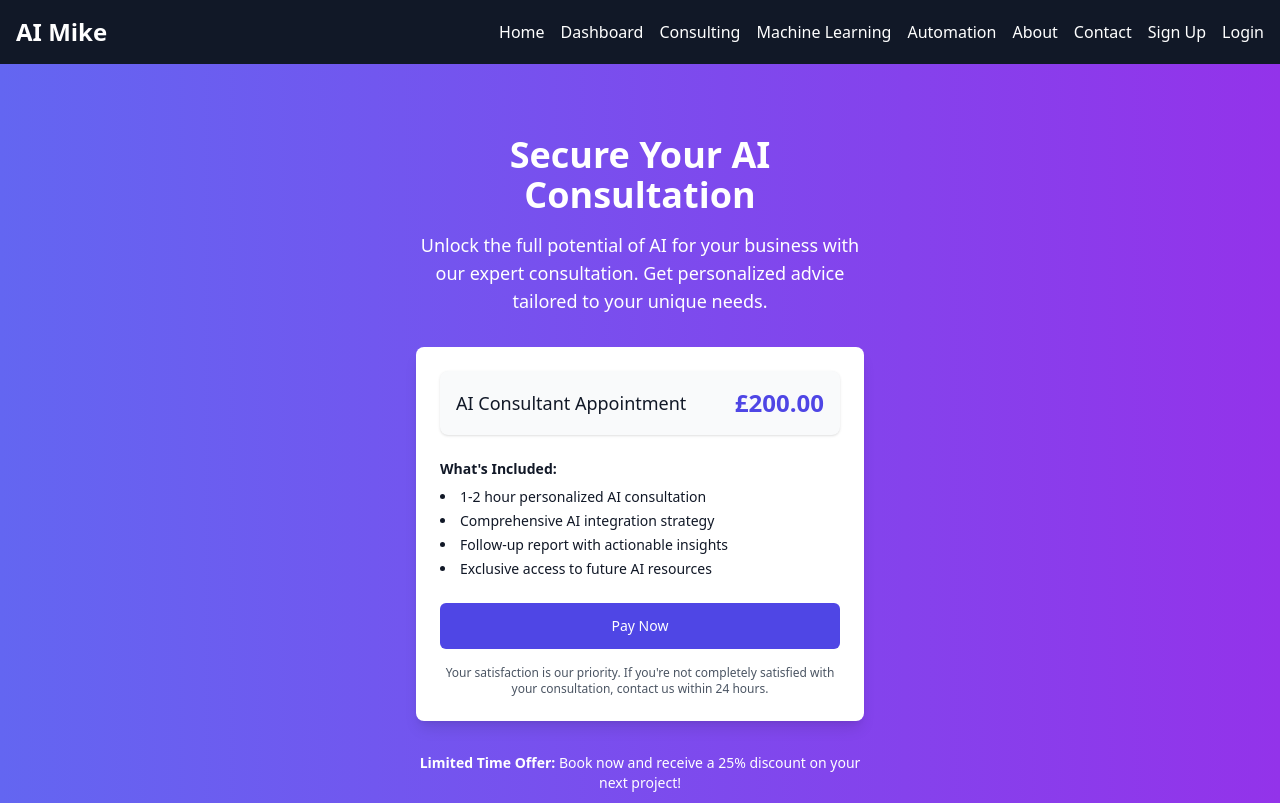
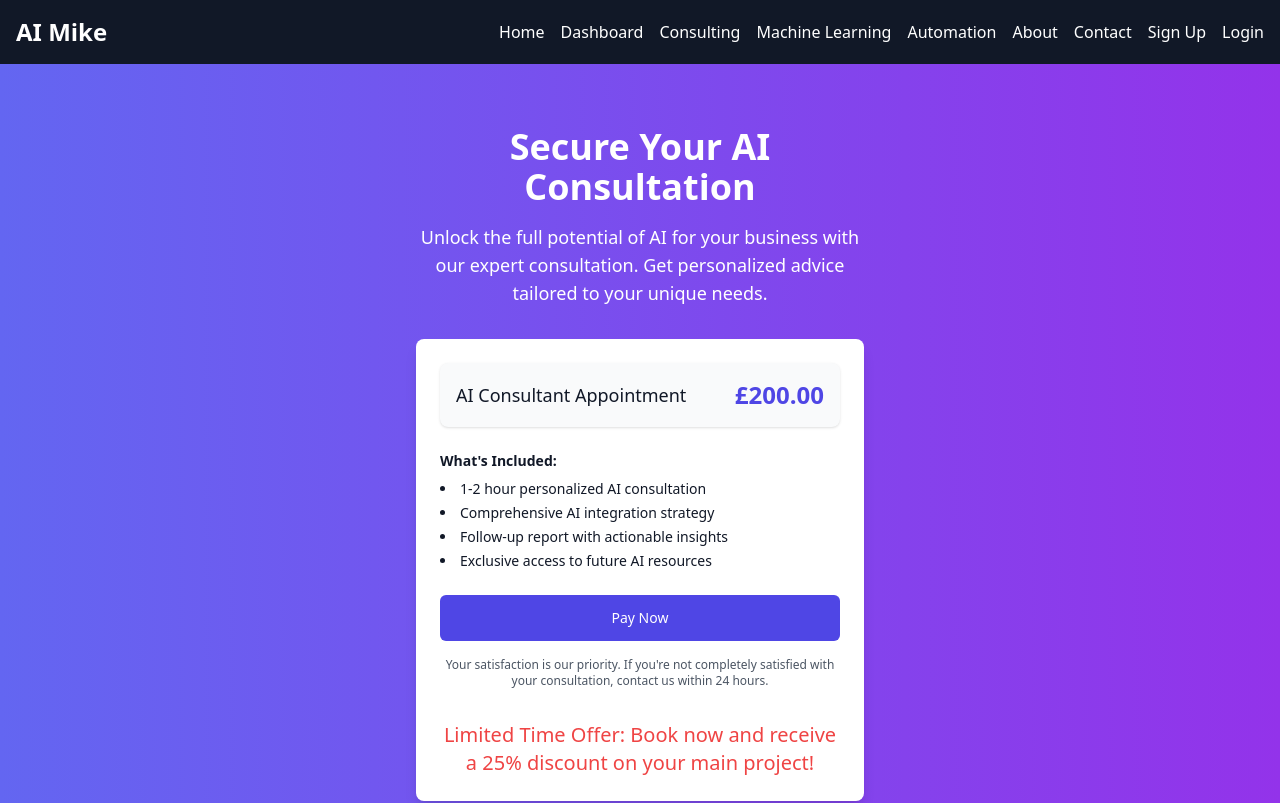
Before and after one commit to m0onpi/aimike, a Next.js app: page /payment in a window 1280 px wide. Shown: the top 803 px of the page. Built offline with nearby package versions, Linux system fonts and the light colour scheme; no server answers; sample sign-in values are in the browser's storage.

Commit message:
payment page update

```diff
--- a/app/about/page.tsx
+++ b/app/about/page.tsx
@@ -1,3 +1,4 @@
+"use client"
 import Layout from '../layout';
 
 const About = () => {
--- a/app/dashboard/page.tsx
+++ b/app/dashboard/page.tsx
@@ -15,12 +15,14 @@ const Dashboard = () => {
 
     if (!session) {
       // Redirect to login if the user is not logged in
+      router.refresh()
       router.push('/login');
       return;
     }
 
     if (!session.user?.hasPaid) {
       // Redirect to payment page if the user hasn't paid
+      router.refresh
       router.push('/payment');
       return;
     }
--- a/app/login/page.tsx
+++ b/app/login/page.tsx
@@ -1,5 +1,4 @@
 "use client";
-
 import { useState, FormEvent, useEffect } from 'react';
 import { signIn,useSession  } from 'next-auth/react';
 import { useRouter } from 'next/navigation';
@@ -19,6 +18,7 @@ export default function LoginForm() {
       if (session.user?.hasPaid) {
         router.push('/dashboard'); // Redirect to dashboard if the user has already paid
       } else {
+        router.push('/payment')
       }
     }
   }, [session, status, router]);
--- a/app/payment/page.tsx
+++ b/app/payment/page.tsx
@@ -97,13 +97,14 @@ export default function PaymentPage() {
         <p className="mt-4 text-xs text-gray-600 text-center">
           Your satisfaction is our priority. If you&apos;re not completely satisfied with your consultation, contact us within 24 hours.
         </p>
+        <div className="text-center text-red-500 mt-8">
+      <p className="text-xl text-gray">
+        Limited Time Offer: Book now and receive a 25% discount on your main project!
+      </p>
+    </div>
       </div>
     </div>
-    <div className="text-center mt-8">
-      <p className="text-sm">
-        <strong>Limited Time Offer:</strong> Book now and receive a 25% discount on your next project!
-      </p>
-    </div>
+
   </div>
 </div>
 
```
Also changed, not shown: app/layout.tsx (+6 -8 lines).
